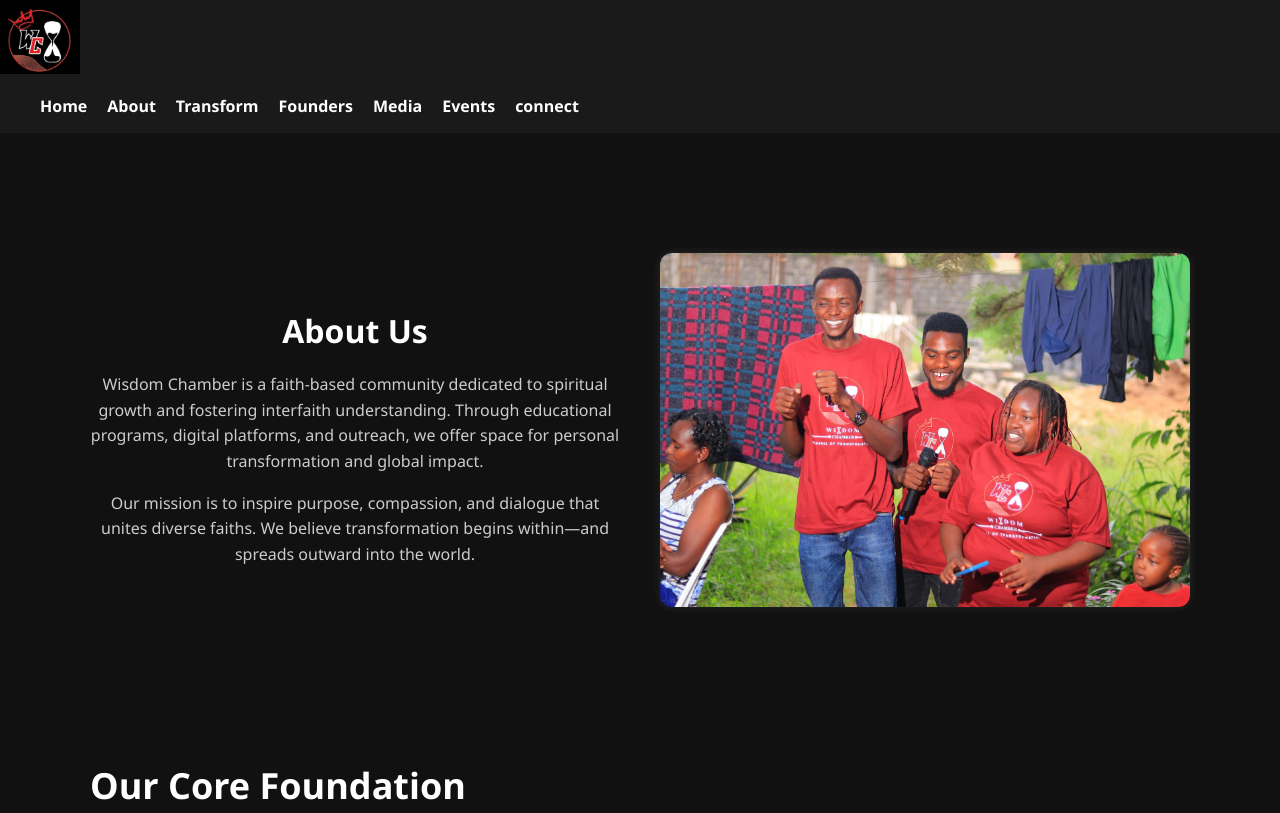
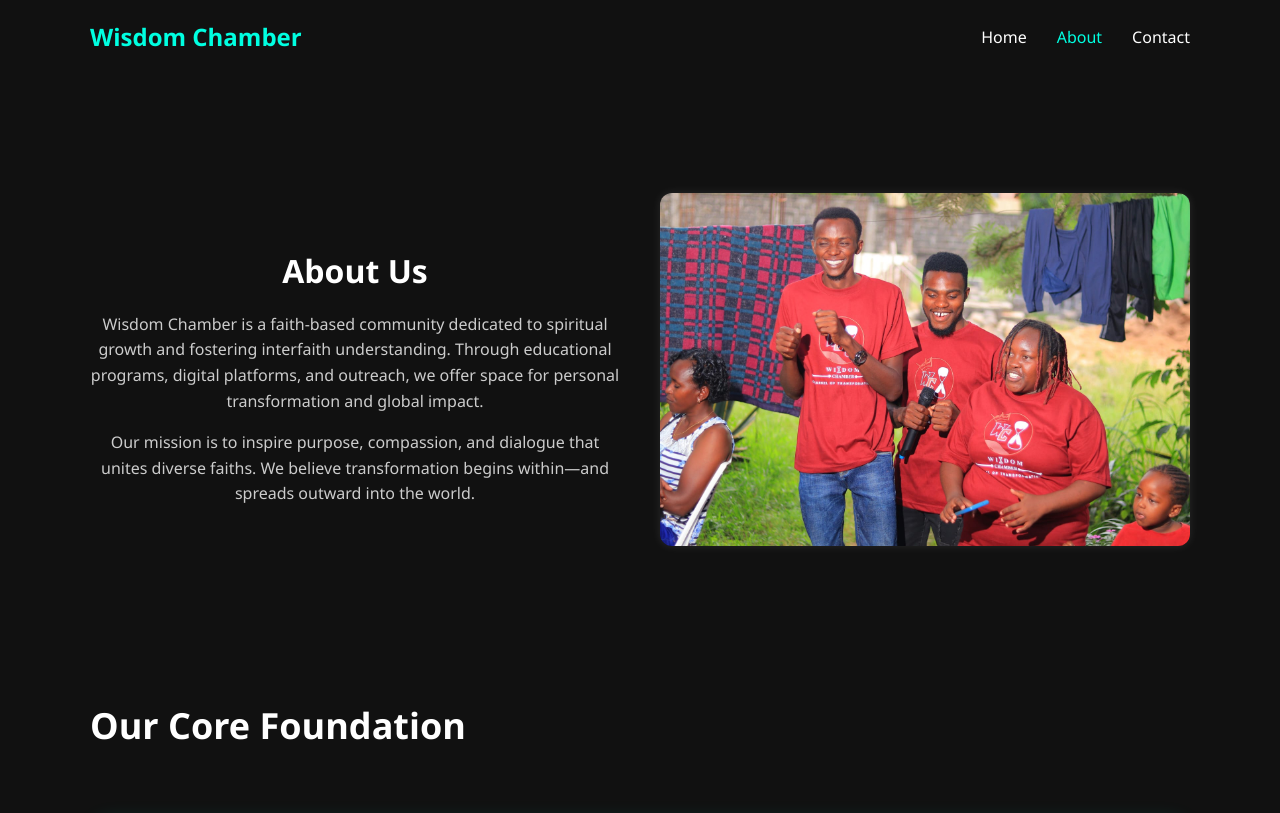
Before and after one commit to Tomlyne-Tech/wisdom-2, a plain HTML site: page about.html in a window 1280 px wide. Shown: the top 813 px of the page. Drawn offline with Linux system fonts and the light colour scheme.

Commit message:
about change 005

```diff
--- a/about.css
+++ b/about.css
@@ -6,69 +6,76 @@ body {
 }
 
 /*header section*/
-.logo {
-  width: 80px;
+/* Navbar styles */
+.navbar {
+  background-color: #111;
+  padding: 20px 0;
+  position: sticky;
+  top: 0;
+  width: 100%;
+  z-index: 999;
 }
 
-.nav ul {
-  list-style: none;
+.nav-container {
+  max-width: 1100px;
+  margin: auto;
   display: flex;
-  gap: 20px;
+  justify-content: space-between;
+  align-items: center;
+  padding: 0 20px;
 }
 
-.nav ul li a {
+.logo {
+  color: #00ffe1;
+  font-size: 24px;
   text-decoration: none;
+  font-weight: bold;
+}
+
+.nav-links {
+  display: flex;
+  gap: 30px;
+}
+
+.nav-links a {
   color: #fff;
-  font-weight: bold;
+  text-decoration: none;
+  font-weight: 500;
   transition: color 0.3s;
 }
 
-.nav ul li a:hover {
-  color: #ff0000;
+.nav-links a:hover,
+.nav-links .active {
+  color: #00ffe1;
 }
 
-/* Menu Toggle Styling */
-.menu-toggle {
+.nav-toggle {
   display: none;
-  flex-direction: column;
+  font-size: 24px;
+  color: #fff;
   cursor: pointer;
-  gap: 6px;
 }
 
-.menu-toggle span {
-  width: 25px;
-  height: 3px;
-  background-color: white;
-  display: block;
-  border-radius: 2px;
-}
+/* Responsive */
+@media (max-width: 768px) {
+  .nav-links {
+    position: absolute;
+    top: 70px;
+    right: 0;
+    background-color: #1a1a1a;
+    flex-direction: column;
+    width: 200px;
+    padding: 20px;
+    display: none;
+    box-shadow: 0 10px 20px rgba(0, 0, 0, 0.3);
+  }
 
-/* Responsive Nav */
-@media (max-width: 768px) {
-  .menu-toggle {
+  .nav-links.show {
     display: flex;
   }
 
-  .nav {
-    display: none;
-    flex-direction: column;
-    position: absolute;
-    top: 70px;
-    left: 0;
-    width: 100%;
-    background-color: #111;
-    padding: 20px 0;
-    z-index: 999;
-  }
-
-  .nav ul {
-    flex-direction: column;
-    align-items: center;
-    gap: 15px;
-  }
-
-  .nav.active {
-    display: flex;
+  .nav-toggle {
+    display: block;
   }
 }
 .about-container {
--- a/about.html
+++ b/about.html
@@ -9,31 +9,22 @@
 </head>
 <body>
 
- <!-- Header -->
-  <header class="header">
-    <div class="container">
-      <img src="assets\images\logo .jpg" alt="Wisdom Chamber Logo" class="logo">
-       <!-- Toggle button -->
-    <div class="menu-toggle" id="menu-toggle">
-      <span></span>
-      <span></span>
-      <span></span>
+ <!-- Navbar -->
+<header class="navbar">
+  <div class="nav-container">
+    <a href="index.html" class="logo">Wisdom Chamber</a>
+
+    <nav class="nav-links" id="navLinks">
+      <a href="index.html">Home</a>
+      <a href="about.html" class="active">About</a>
+      <a href="contact.html">Contact</a>
+    </nav>
+
+    <div class="nav-toggle" id="navToggle">
+      <i class="fas fa-bars"></i>
     </div>
-
-    <!-- Navigation -->
-    <nav class="nav" id="nav">
-      <ul>
-        <li><a href="#hero">Home</a></li>
-        <li><a href="about.html">About</a></li>
-        <li><a href="#transform">Transform</a></li>
-        <li><a href="founders.html">Founders</a></li>
-        <li><a href="media.html">Media</a></li>
-        <li><a href="#gallery">Events</a></li>
-        <li><a href="#contact">connect</a></li>
-      </ul>
-    </nav>
   </div>
-  </header>
+</header>
 
     <!-- About Section -->
 <section class="about-section" id="about">
```
